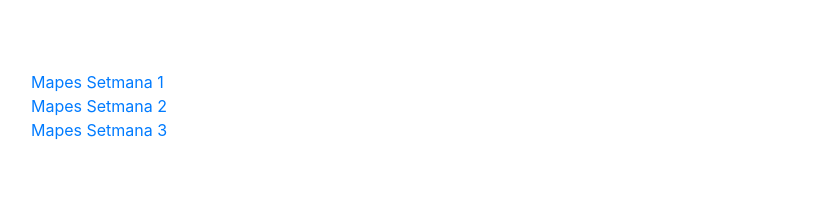
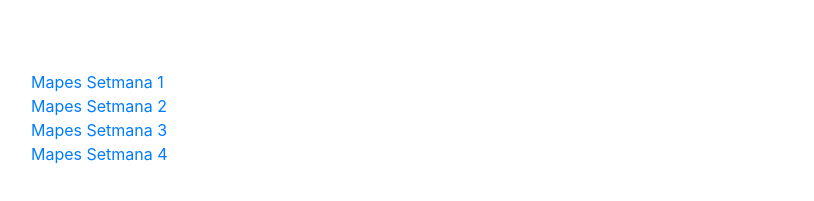
Before and after one commit to Jordi-Llor/gopythovid, a plain HTML site: page index.html in a window 1280 px wide. Shown: the part 141-342 px from the top of the page, without its empty margins (54-868 px from the left). Drawn offline with nearby package versions, Linux system fonts and the light colour scheme.

Commit message:
Update index.html

```diff
--- a/index.html
+++ b/index.html
@@ -18,7 +18,8 @@
 <div class="container">
     <a href="setmana-1">Mapes Setmana 1</a><br>
     <a href="setmana-2">Mapes Setmana 2</a><br>
-    <a href="setmana-3">Mapes Setmana 3</a>
+    <a href="setmana-3">Mapes Setmana 3</a><br>
+    <a href="setmana-3">Mapes Setmana 4</a>
 </div>
 
 </body>
```
